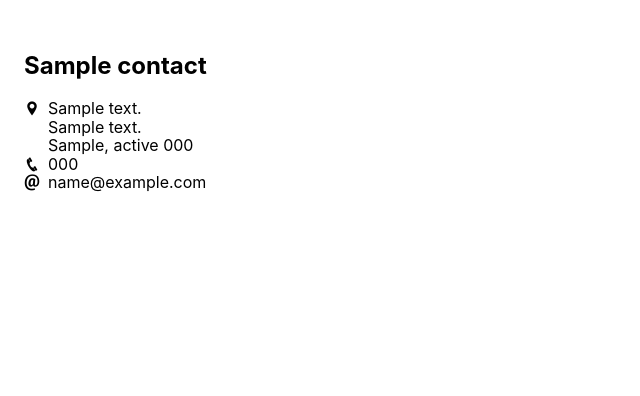
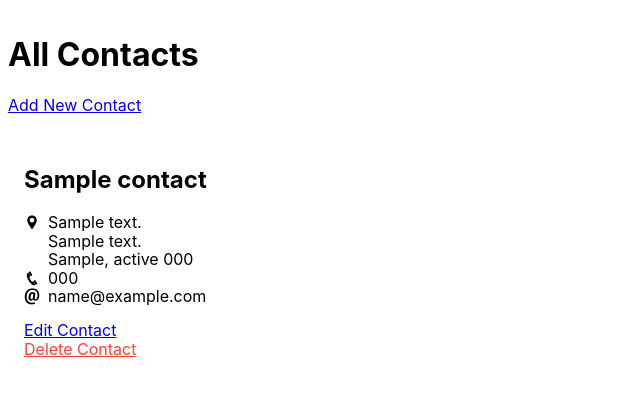
Before and after one commit to momentum-morehouse/cohort-2-examples, a Django app: page / in a window 1280 px wide. Shown: the top 396 px of the page, without its empty margins (0-640 px from the left). Run offline with Django 3.2, Linux system fonts and the light colour scheme; tables that the repository leaves empty hold one stand-in row (values such as "Sample post").

Commit message:
Add ability to create, update, and delete contacts

```diff
--- a/django/uptact/contacts/views.py
+++ b/django/uptact/contacts/views.py
@@ -1,9 +1,48 @@
-from django.shortcuts import render
+from django.shortcuts import render, redirect, get_object_or_404
 from .models import Contact
+from .forms import ContactForm
 
 
 # Create your views here.
-def contact_list(request):
+def list_contacts(request):
     contacts = Contact.objects.all()
-    return render(request, "contacts/contact_list.html",
+    return render(request, "contacts/list_contacts.html",
                   {"contacts": contacts})
+
+
+def add_contact(request):
+    if request.method == 'GET':
+        form = ContactForm()
+    else:
+        form = ContactForm(data=request.POST)
+        if form.is_valid():
+            form.save()
+            return redirect(to='list_contacts')
+
+    return render(request, "contacts/add_contact.html", {"form": form})
+
+
+def edit_contact(request, pk):
+    contact = get_object_or_404(Contact, pk=pk)
+    if request.method == 'GET':
+        form = ContactForm(instance=contact)
+    else:
+        form = ContactForm(data=request.POST, instance=contact)
+        if form.is_valid():
+            form.save()
+            return redirect(to='list_contacts')
+
+    return render(request, "contacts/edit_contact.html", {
+        "form": form,
+        "contact": contact
+    })
+
+
+def delete_contact(request, pk):
+    contact = get_object_or_404(Contact, pk=pk)
+    if request.method == 'POST':
+        contact.delete()
+        return redirect(to='list_contacts')
+
+    return render(request, "contacts/delete_contact.html",
+                  {"contact": contact})
--- a/django/uptact/templates/contacts/contact_list.html
+++ b/django/uptact/templates/contacts/list_contacts.html
@@ -1,6 +1,10 @@
 {% extends "base.html" %}
 
 {% block content %}
+<h1>All Contacts</h1>
+
+<p><a href="{% url 'add_contact' %}">Add New Contact</a></p>
+
 <div class="flex flex-wrap">
   {% for contact in contacts %}
   <div class="w-33 pa3">
@@ -30,6 +34,11 @@
       <div>{{ contact.email }}</div>
     </div>
     {% endif %}
+
+    <p>
+      <a href="{% url 'edit_contact' pk=contact.pk %}">Edit Contact</a><br>
+      <a class="red" href="{% url 'delete_contact' pk=contact.pk %}">Delete Contact</a>
+    </p>
   </div>
   {% endfor %}
 </div>
--- a/django/uptact/uptact/urls.py
+++ b/django/uptact/uptact/urls.py
@@ -20,7 +20,14 @@ from contacts import views as contacts_views
 
 urlpatterns = [
     path('admin/', admin.site.urls),
-    path('', contacts_views.contact_list),
+    path('', contacts_views.list_contacts, name='list_contacts'),
+    path('contacts/add/', contacts_views.add_contact, name='add_contact'),
+    path('contacts/<int:pk>/edit/',
+         contacts_views.edit_contact,
+         name='edit_contact'),
+    path('contacts/<int:pk>/delete/',
+         contacts_views.delete_contact,
+         name='delete_contact'),
 ]
 
 if settings.DEBUG:
```
Also changed, not shown: django/uptact/contacts/forms.py (added, +17 -0 lines), django/uptact/templates/contacts/add_contact.html (added, +15 -0 lines), django/uptact/templates/contacts/delete_contact.html (added, +16 -0 lines), django/uptact/templates/contacts/edit_contact.html (added, +15 -0 lines).
